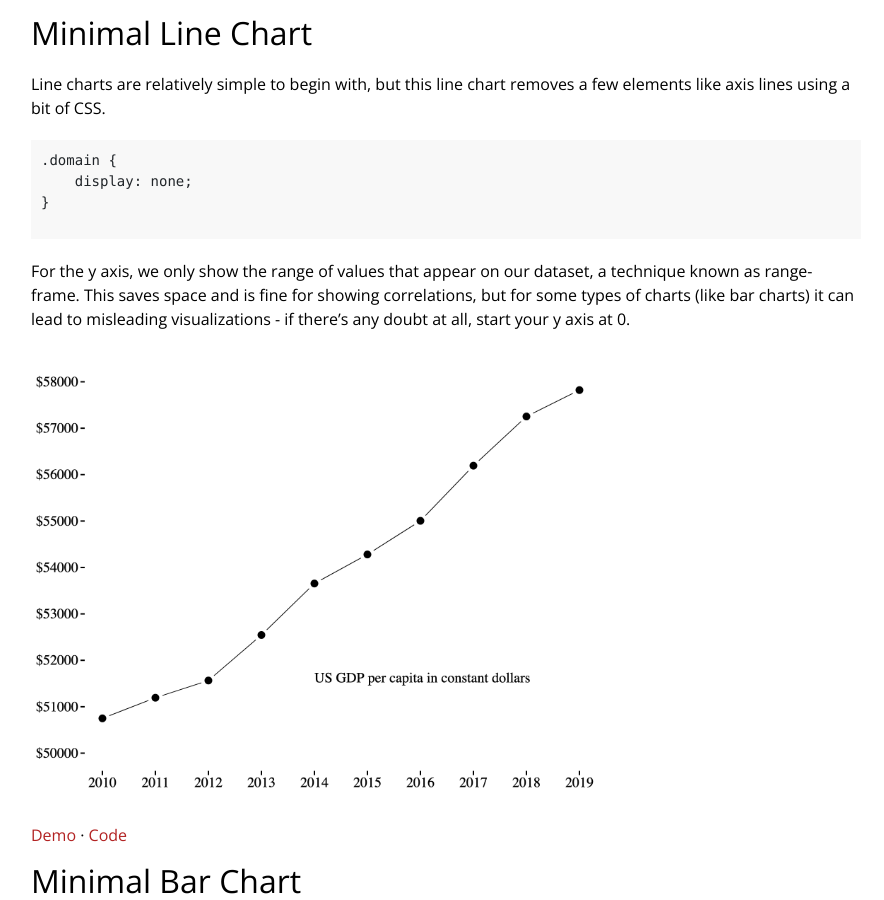
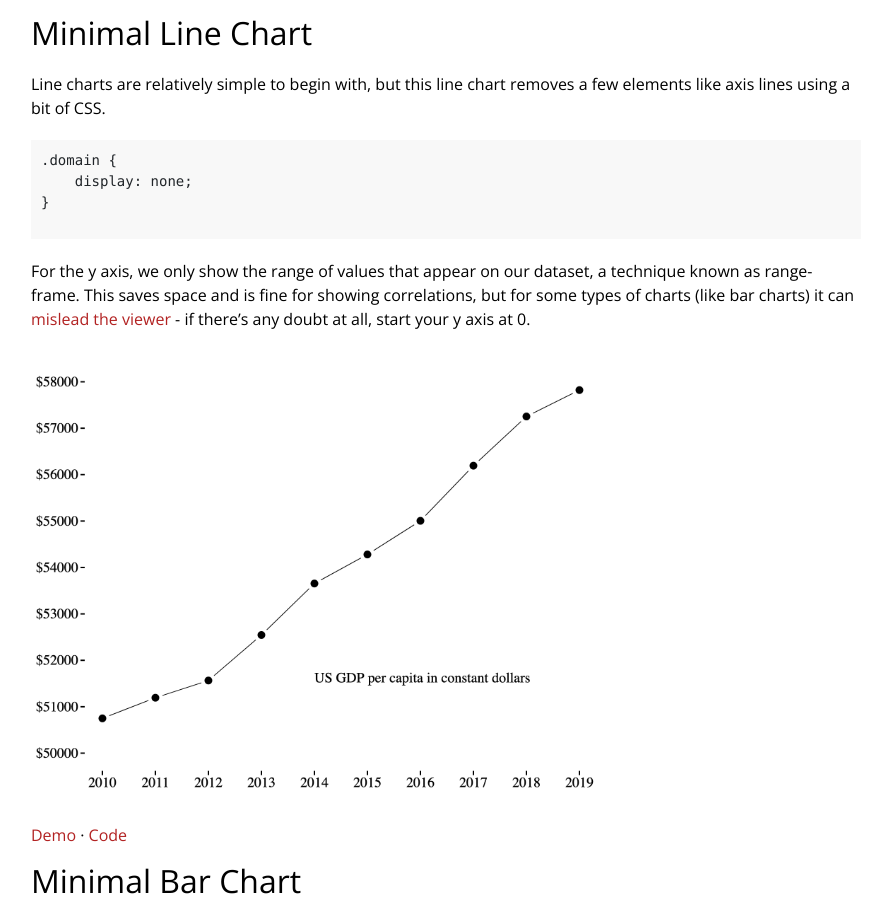
Before and after one commit to yangdanny97/yangdanny97.github.io, a Jekyll site: the page built from _posts/2023-03-23-tufte-in-D3.md, in a window 1280 px wide and 900 px high, scrolled down 896 px. Shown: the whole window, without its empty margins (194-1078 px from the left). Built offline with Jekyll 4.4.1, drawn with Linux system fonts in a browser that asks for light colours; comment, search, counter and statistics services are not loaded.

Commit message:
Update 2023-03-23-tufte-in-D3.md

````diff
--- a/_posts/2023-03-23-tufte-in-D3.md
+++ b/_posts/2023-03-23-tufte-in-D3.md
@@ -32,7 +32,7 @@ Line charts are relatively simple to begin with, but this line chart removes a f
 }
 ```
 
-For the y axis, we only show the range of values that appear on our dataset, a technique known as range-frame. This saves space and is fine for showing correlations, but for some types of charts (like bar charts) it can lead to misleading visualizations - if there's any doubt at all, start your y axis at 0.
+For the y axis, we only show the range of values that appear on our dataset, a technique known as range-frame. This saves space and is fine for showing correlations, but for some types of charts (like bar charts) it can [mislead the viewer](https://www.reddit.com/r/assholedesign/comments/126s9wk/having_the_graph_only_go_from_58_to_78_to_make_it/) - if there's any doubt at all, start your y axis at 0.
 
 ![line chart](https://yangdanny97.github.io/misc/tufte/line.png){: height="px600" width="600"}
 
````
